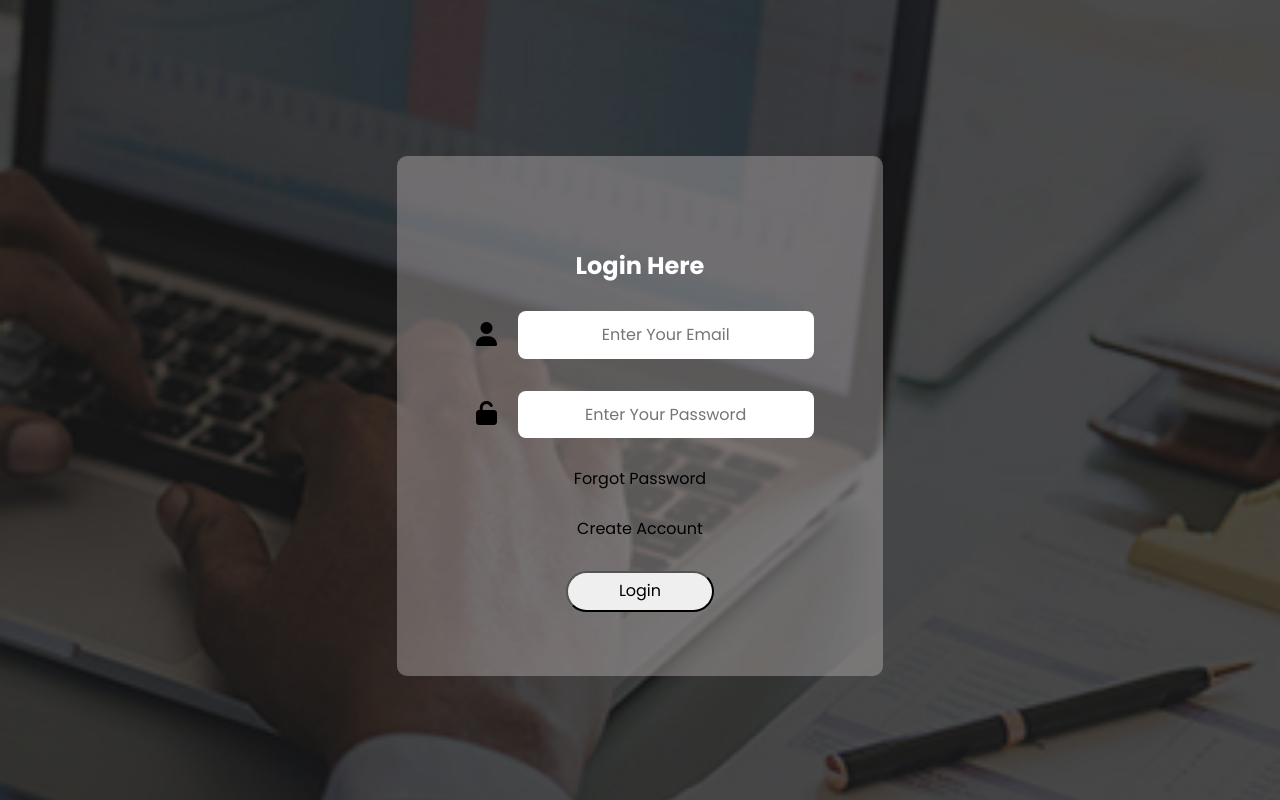
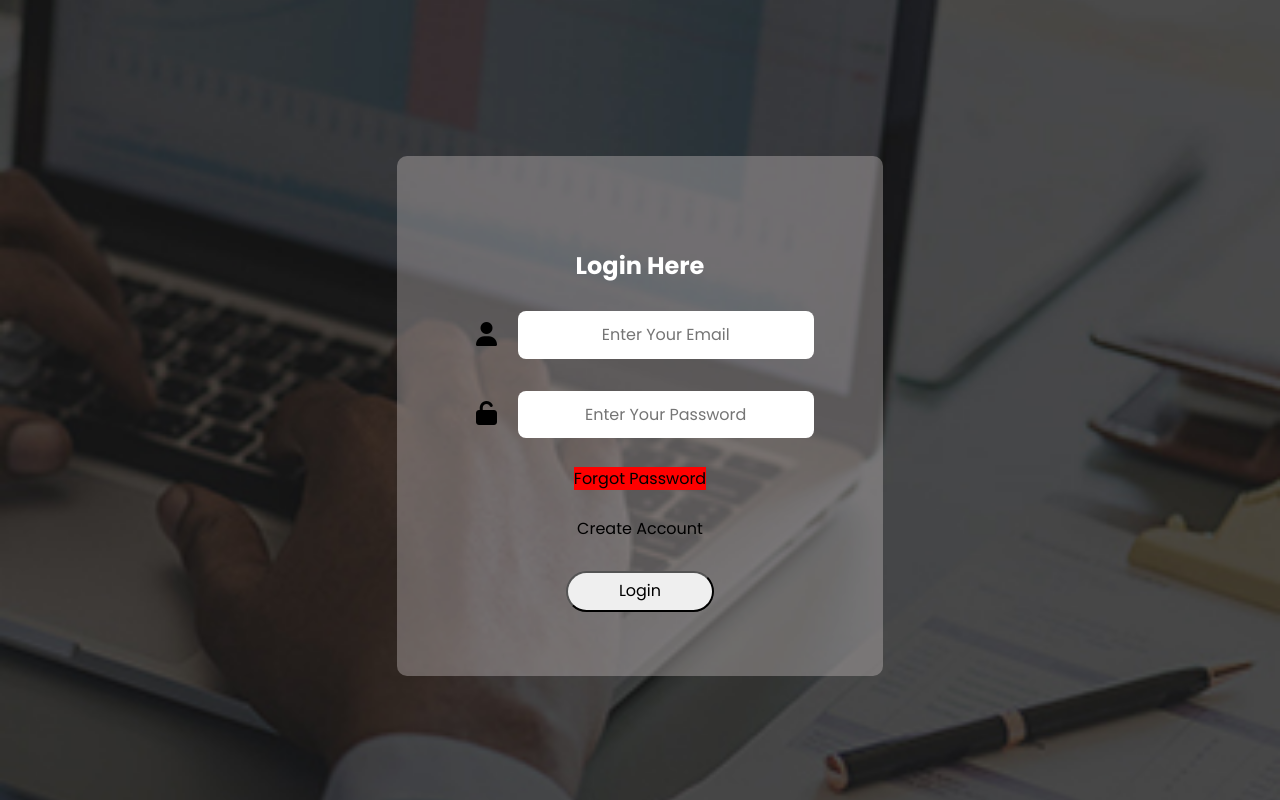
Before and after one commit to Tradelal/DEMO_CLIENT, a React (Vite) app: page /logUser in a window 1280 px wide. Built offline with nearby package versions, Linux system fonts and the light colour scheme.

Commit message:
Update LogUser.jsx

```diff
--- a/src/pages/LogUser/LogUser.jsx
+++ b/src/pages/LogUser/LogUser.jsx
@@ -100,7 +100,7 @@ const LogUser = () => {
                         <input type="password" name="password" id="password" placeholder="Enter Your Password" onChange={handleChange} autoComplete="off" />
                     </div>
                     <div className="update_pass">
-                        <p><a style={{backgroundColor: "transparent", padding: "0px", border: "none", textDecoration: "none", color: "black"}} href="/updatepass" className="userLink">Forgot Password</a></p>
+                        <p><a style={{backgroundColor: "red", padding: "0px", border: "none", textDecoration: "none", color: "black"}} href="/updatepass" className="userLink">Forgot Password</a></p>
                     </div>
                     <div className="alreadyuser">
                         <a style={{backgroundColor: "transparent", padding: "0px", border: "none", textDecoration: "none",  color: "black"}} href="/adduser" >Create Account</a>
```
